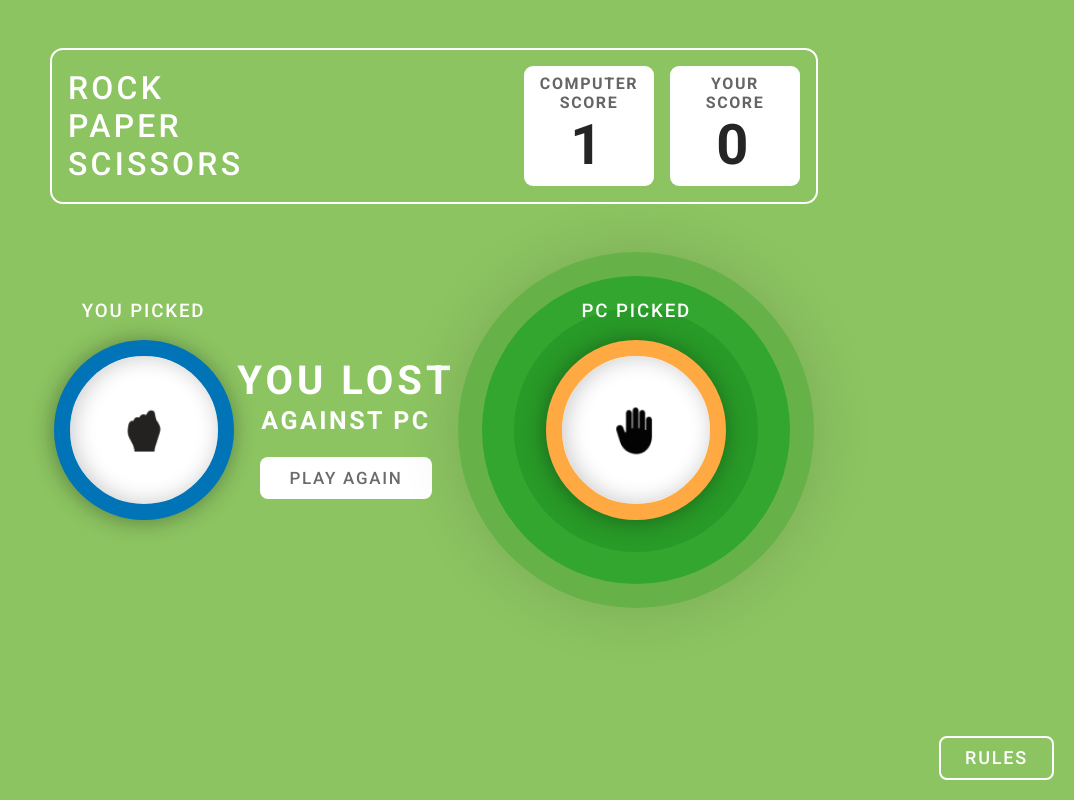
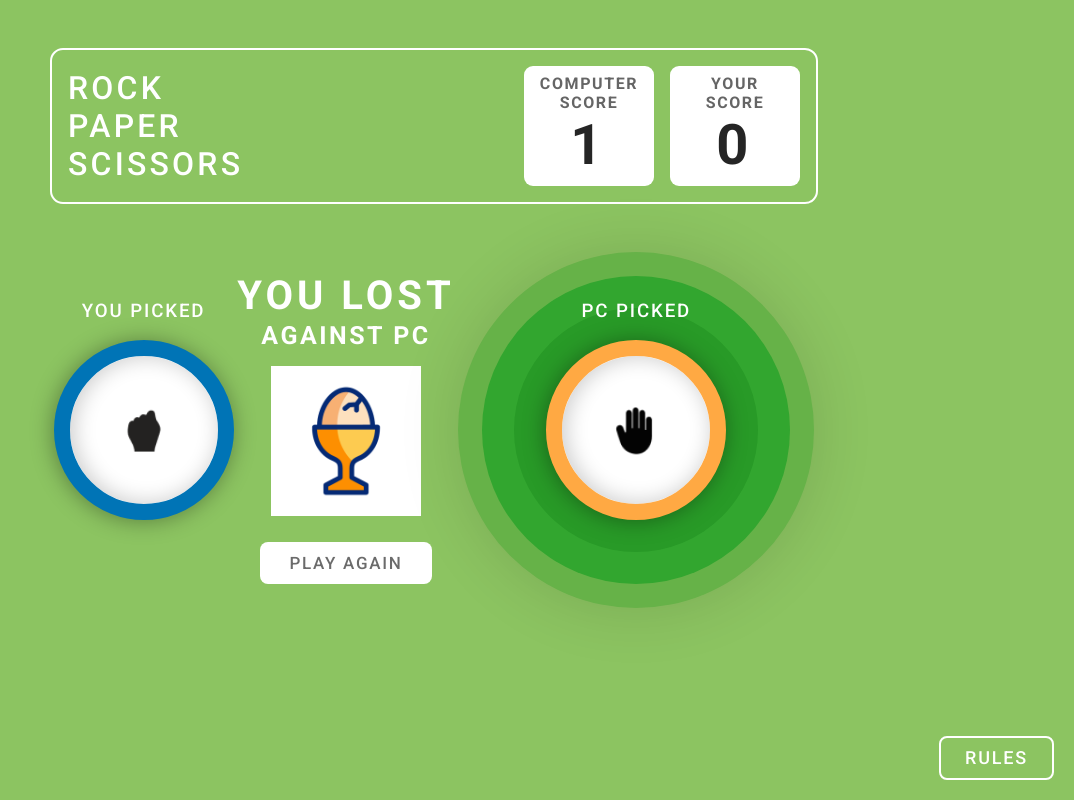
Before and after one commit to Siddhant0017/stone_paper_scissor, a plain HTML site: page index.html in a window 1280 px wide. Both pictures are taken after a click on the element 527 px from the left and 407 px from the top of the page. Shown: the whole page, without its empty margins (206-1280 px from the left). Drawn offline with Linux system fonts and the light colour scheme.

Commit message:
Added win/lose animations with GIFs

```diff
--- a/index.html
+++ b/index.html
@@ -76,10 +76,15 @@
                     </div>
                 </div>
             </div>
-
             <div class="result">
                 <p id="result-text-1"></p>
                 <p id="result-text-2">AGAINST PC</p>
+                <div class="result-animation" id="win-animation">
+                    <img src="./assests/images/trophy.gif" alt="You win!" />
+                </div>
+                <div class="result-animation" id="lose-animation">
+                    <img src="./assests/images/boiled-egg.gif" alt="Better luck next time" />
+                </div>
                 <button class="filled-btn play-again" id="play-again">
                     play again
                 </button>
--- a/index.js
+++ b/index.js
@@ -123,6 +123,11 @@ function clearHighlights() {
   computerHighlight3.classList.remove("winner-box-3");
 }
 
+// Add these variables at the top with your other DOM elements
+const winAnimation = document.getElementById("win-animation");
+const loseAnimation = document.getElementById("lose-animation");
+
+// Update your resetDisplayStyles function
 function resetDisplayStyles() {
   outcomeDisplay.style.marginTop = "3rem";
 
@@ -138,9 +143,13 @@ function resetDisplayStyles() {
   outcomeSubtext.style.display = "block";
   restartBtn.style.display = "none";
   proceedBtn.style.display = "none";
+
+  // Hide animations
+  if (winAnimation) winAnimation.style.display = "none";
+  if (loseAnimation) loseAnimation.style.display = "none";
 }
 
-// Main Game Logic
+// Update the initiateGame function to show animations
 const initiateGame = (playerSelection) => {
   const computerChoice = getComputerChoice();
   resetDisplayStyles();
@@ -172,12 +181,24 @@ const initiateGame = (playerSelection) => {
     proceedBtn.style.display = "block";
     highlightPlayerWin();
     gameScore.user++;
+
+    // Show win animation
+    if (winAnimation) {
+      winAnimation.style.display = "block";
+      if (loseAnimation) loseAnimation.style.display = "none";
+    }
   }
   else {
     // Handle computer win
     outcome = gameOutcome.LOST;
     highlightComputerWin();
     gameScore.computer++;
+
+    // Show lose animation
+    if (loseAnimation) {
+      loseAnimation.style.display = "block";
+      if (winAnimation) winAnimation.style.display = "none";
+    }
   }
 
   // Update display
--- a/style.css
+++ b/style.css
@@ -401,3 +401,46 @@ right:25px ;
   margin-top: 5rem;
   margin-bottom: 1.5rem;
 }
+
+/* Animations */
+.result-animation {
+    display: none;
+    width: 150px;
+    height: 150px;
+    margin: 10px 0;
+}
+
+.result-animation img {
+    width: 100%;
+    height: 100%;
+    object-fit: contain;
+}
+
+#win-animation {
+    animation: bounce 1s infinite alternate;
+}
+
+#lose-animation {
+    animation: shake 0.5s ease-in-out;
+}
+
+@keyframes bounce {
+    from {
+        transform: translateY(0px);
+    }
+    to {
+        transform: translateY(-15px);
+    }
+}
+
+@keyframes shake {
+    0%, 100% {
+        transform: translateX(0);
+    }
+    20%, 60% {
+        transform: translateX(-10px);
+    }
+    40%, 80% {
+        transform: translateX(10px);
+    }
+}
```
Also changed, not shown: assests/images/boiled-egg.gif (added), assests/images/event.png (added), assests/images/trophy.gif (added).
